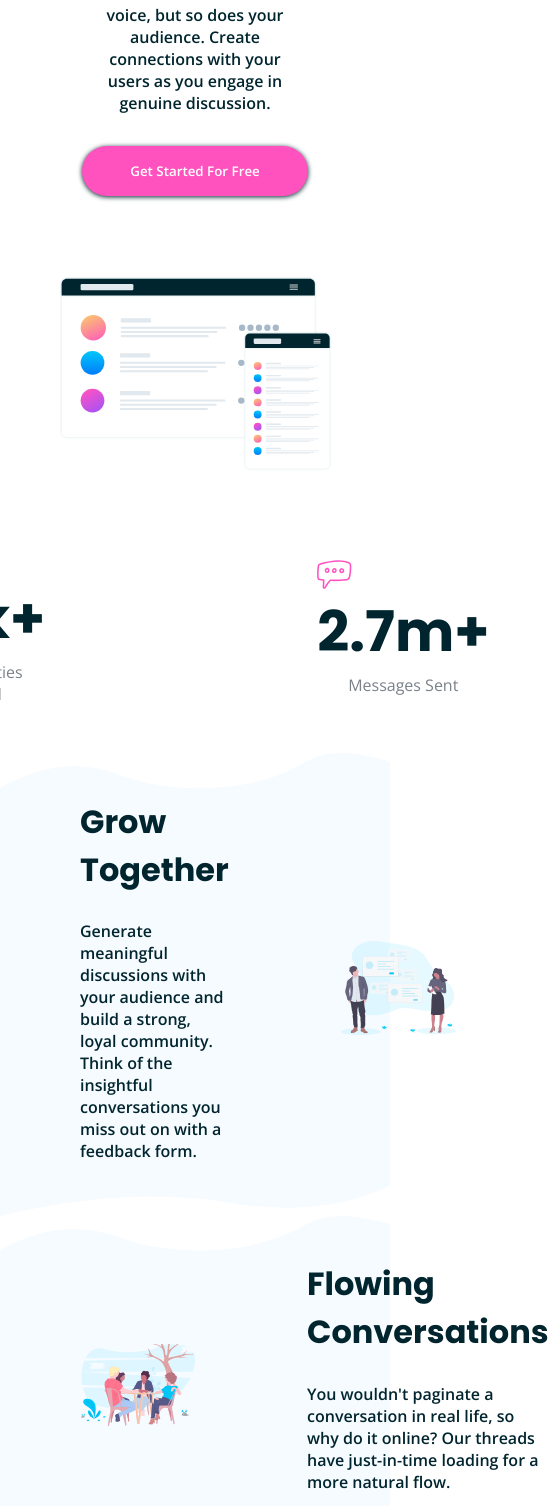
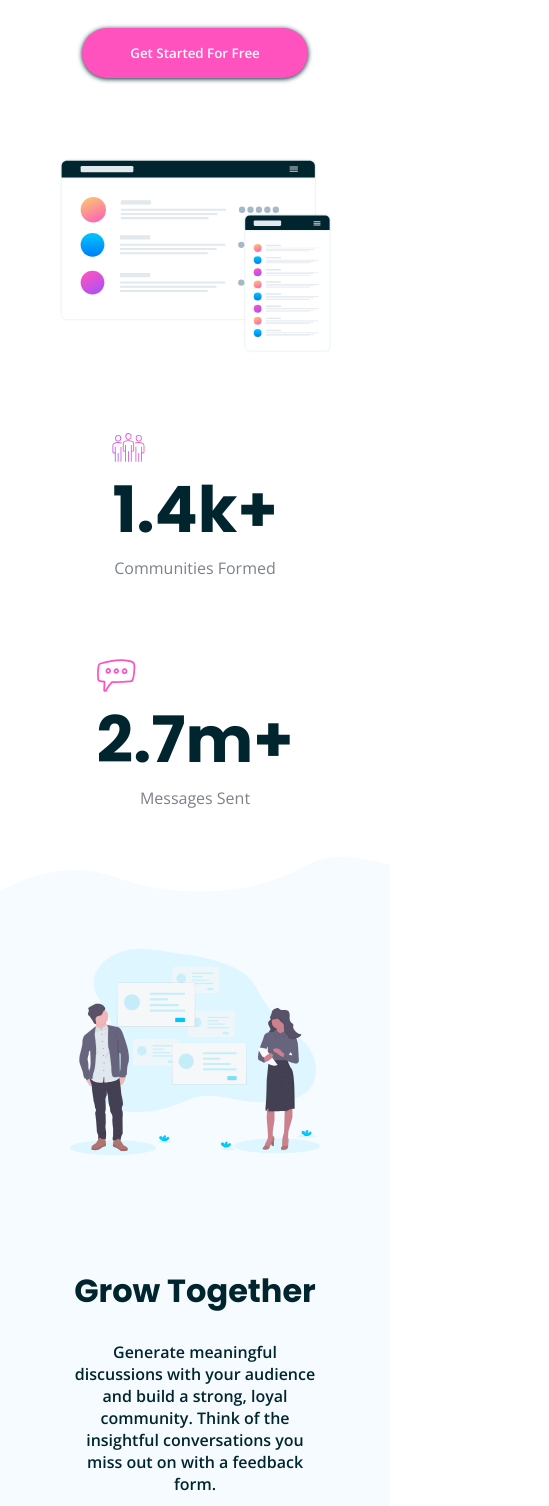
Before and after one commit to gsuxd/huddle-landing-page, a plain HTML site: page index.html in a window 390 px wide. Shown: the part 317-1823 px from the top of the page, 549 px wide, since content can reach past the window. Drawn offline with nearby package versions, Linux system fonts and the light colour scheme.

Commit message:
some responsive

```diff
--- a/styles/main.css
+++ b/styles/main.css
@@ -209,3 +209,57 @@ footer .title > h2{
 footer .info-container > * {
   color: white;
 }
+
+@media screen and (max-width: 650px) {
+
+  .section-title p {
+    width: 80%;
+    font-size: 0.9em;
+  }
+
+  .section-title h1 {
+    text-align: center;
+    width: 80%;
+    font-size: 1.7em;
+  }
+
+  .section-numbers {
+    flex-direction: column;
+    gap: 3rem
+  }
+
+  .number-container h2 {
+    font-size: 4em;
+    width: 100%;
+    text-align: center;
+  }
+
+  section.info-container > div {
+    flex-direction: column-reverse;
+    padding: 3rem 1rem;
+    align-items: center;
+  }
+
+  section.flowing-conversations > div {
+    flex-direction: column;
+  }
+
+  section.info-container > div > img {
+    width: 70%;
+  }
+
+  section.info-container .content {
+    text-align: center;
+  }
+
+  section.info-container .content > p {
+    width: 70%;
+    margin: auto;
+  }
+
+  footer {
+    flex-direction: column;
+    align-items: center;
+    justify-content: flex-start;
+  }
+}
```
